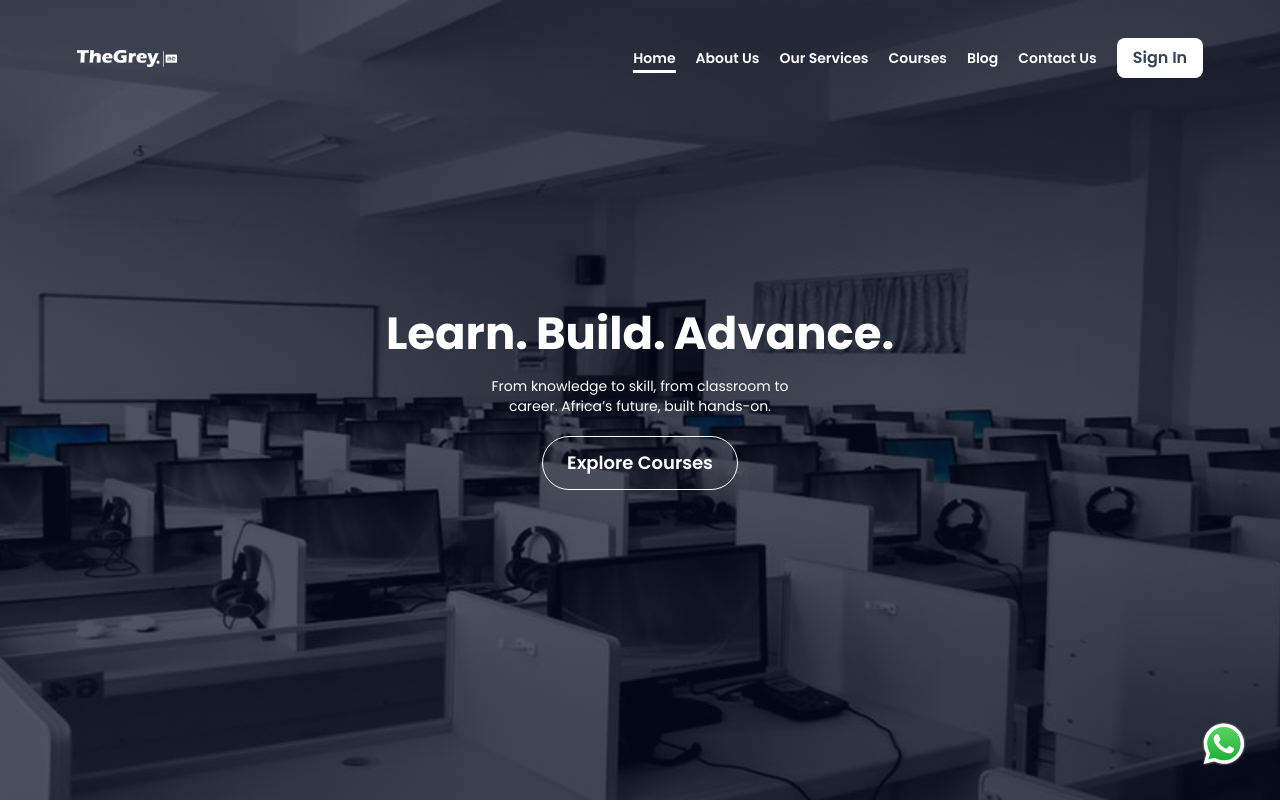
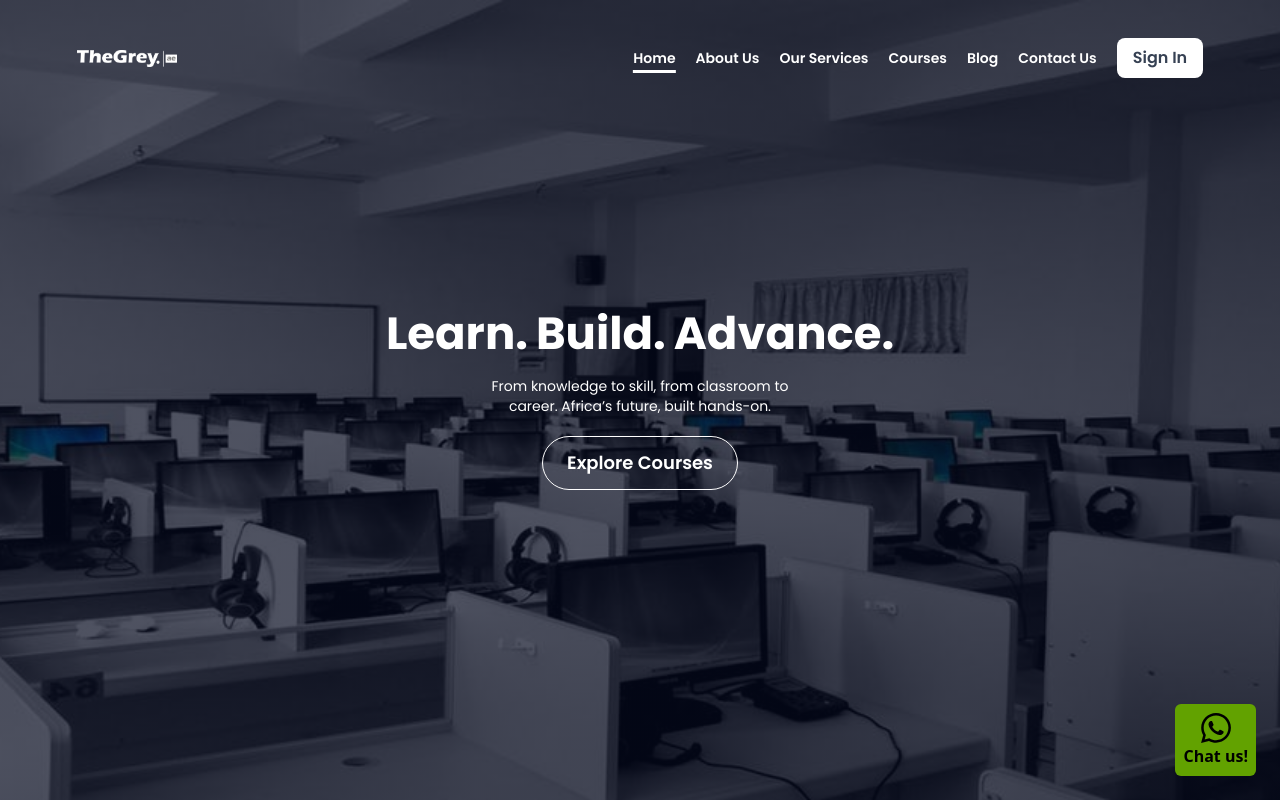
Before and after one commit to chiscookeke11/TheGreyIT-website, a Next.js app: page / in a window 1280 px wide. Shown: the top 802 px of the page. Built offline with nearby package versions, Linux system fonts and the light colour scheme; no server answers; the database is empty.

Commit message:
started implementing the authenticate certifcate page

```diff
--- /dev/null
+++ b/src/app/(website)/verify_certificate/page.tsx
@@ -0,0 +1,27 @@
+import Button from "@/components/UI/Button";
+
+
+
+export default function Page() {
+    return (
+        <div className="w-full min-h-screen flex flex-col bg-white " >
+            <header className="h-[250px] bg-[#f2f5fc] flex flex-col items-start justify-end px-[2%] py-6 text-gray-700 font-semibold text-2xl md:text-4xl " >Students certificate Authentication</header>
+
+
+            <div className="w-full h-full flex items-center justify-center px-[2%] py-40 bg-amber-900" >
+                <form action="" className="w-full max-w-3xl bg-[#f2f5fc] rounded-md py-5 px-3 shadow-sm flex flex-col items-start gap-6   " >
+                    <hr className="bg-gray-500 w-full border border-gray-500 " />
+
+                    <h3> Enter Cert. No. on the input box below to check certificate authentication  </h3>
+
+
+                    <div className="w-[60%] min-w-xs flex items-center gap-3 "  >
+                        <input type="text" name="" id="" placeholder="Enter Cert No." className="w-full flex-1 outline-none border border-gray-700 h-full py-4 px-4 rounded-sm " />
+                        <Button variant="default" >Verify</Button>
+                    </div>
+
+                </form>
+            </div>
+        </div>
+    )
+}
--- a/src/app/layout.tsx
+++ b/src/app/layout.tsx
@@ -52,8 +52,9 @@ export default function RootLayout({
           {children}
           <Toaster position="top-right" reverseOrder={false} />
 
-          <a href="https://wa.me/2349066895390" target="_blank" className="fixed z-50 text-black bottom-6 right-6  h-16 w-16 p-2 rounded-full flex items-center justify-center hover:scale-105 duration-300 ease-in-out " >
-          <Image src={"/logos/WhatsApp.svg"} alt="whatsapp logo" height={1000} width={1000} className="w-full h-full " />
+          <a href="https://wa.me/2349066895390" target="_blank" className="fixed z-50 text-black bottom-6 right-6  bg-[#62A200] p-2 rounded-md flex flex-col gap-[0.5px] whitespace-nowrap text-center items-center justify-center hover:scale-105 duration-300 ease-in-out " >
+          <Image src={"/logos/whatsapp-svgrepo-com.svg"} alt="whatsapp logo" height={1000} width={1000} className=" h-8 w-8 " />
+       <span className=" font-semibold text-base " >   Chat us!</span>
             </a>
         </AppProvider>
       </body>
--- a/src/app/user/reviews/[id]/page.tsx
+++ b/src/app/user/reviews/[id]/page.tsx
@@ -66,11 +66,11 @@ export default function Page() {
             <button
                 onClick={() => router.back()}
                 className="h-12 w-12 flex items-center justify-center bg-gray-700 rounded-full font-bold cursor-pointer text-white hover:bg-gray-500 transition-all duration-300 ease-in-out " ><ArrowLeft /></button>
-
+            <h3 className="font-bold text-2xl md:text-4xl text-gray-700 text-center " > {currentCourse?.title} Reviews </h3>
             {/* mini hero section  */}
             {courseReviews && courseReviews?.length > 0 && (
                 <div className=" w-full  flex items-center flex-col gap-2 " >
-                    <h3 className="font-bold text-4xl text-gray-700 " > {currentCourse?.title} Reviews </h3>
+                    <h3 className="font-bold text-2xl md:text-4xl text-gray-700 text-center " > {currentCourse?.title} Reviews </h3>
                     <h1 className="font-extrabold text-5xl my-3 " >4.0</h1>
 
                     <RatingStars ratingValue={4} />
@@ -115,6 +115,9 @@ export default function Page() {
                     )
             }
 
+
+
+
         </div>
     )
 }
```
Also changed, not shown: public/logos/whatsapp-svgrepo-com.svg (added).
